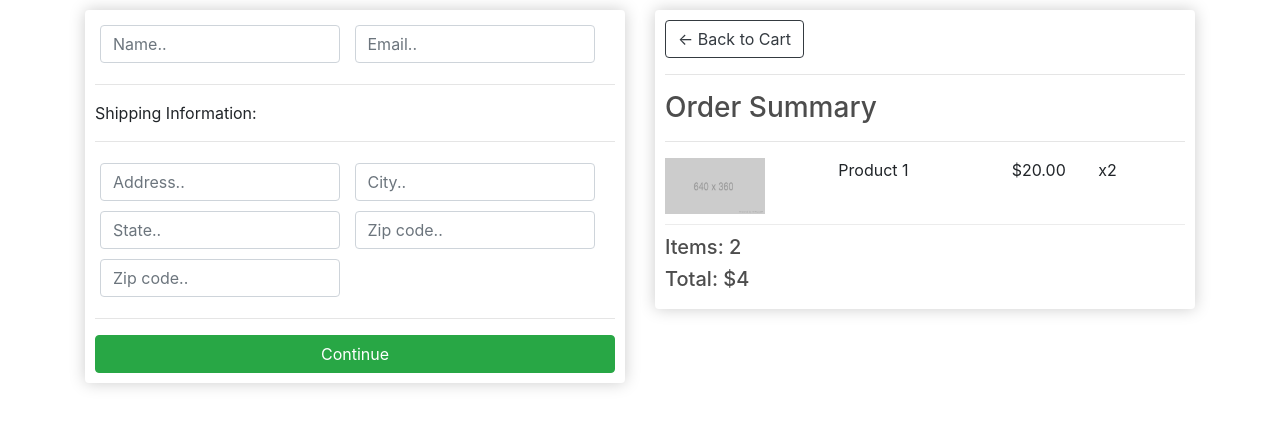
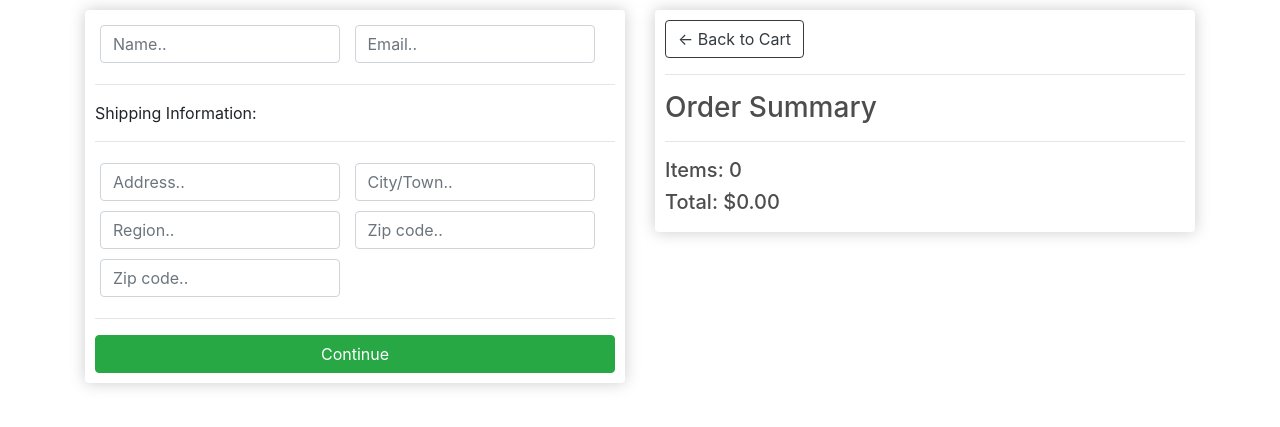
Before and after one commit to PerezChris99/Agri-Market-E-Commerce, a Django app: page /checkout/ in a window 1280 px wide. Shown: the part 57-484 px from the top of the page. Run offline with Django 4.2, Linux system fonts and the light colour scheme; some libraries are stand-ins or nearby versions.

Commit message:
data structure complete

```diff
--- a/store/templates/store/checkout.html
+++ b/store/templates/store/checkout.html
@@ -22,10 +22,10 @@
 							<input class="form-control" type="text" name="address" placeholder="Address..">
 						</div>
 						<div class="form-field">
-							<input class="form-control" type="text" name="city" placeholder="City..">
+							<input class="form-control" type="text" name="city" placeholder="City/Town..">
 						</div>
 						<div class="form-field">
-							<input class="form-control" type="text" name="state" placeholder="State..">
+							<input class="form-control" type="text" name="state" placeholder="Region..">
 						</div>
 						<div class="form-field">
 							<input class="form-control" type="text" name="zipcode" placeholder="Zip code..">
@@ -53,14 +53,17 @@
 				<hr>
 				<h3>Order Summary</h3>
 				<hr>
+				{% for item in items %}
 				<div class="cart-row">
-					<div style="flex:2"><img class="row-image" src="{% static 'images/placeholder.png' %}"></div>
-					<div style="flex:2"><p>Product 1</p></div>
-					<div style="flex:1"><p>$20.00</p></div>
-					<div style="flex:1"><p>x2</p></div>
+					<div style="flex:2"><img class="row-image" src="{{item.product.imageURL}}"></div>
+					<div style="flex:2"><p>{{item.product.name}}</p></div>
+					<div style="flex:1"><p>{{item.product.price}}</p></div>
+					<div style="flex:1"><p>x2{{item.quantity}}</p></div>
 				</div>
-				<h5>Items:   2</h5>
-				<h5>Total:   $4</h5>
+				{% endfor %}
+
+				<h5>Items: {{order.get_cart_items}}</h5>
+				<h5>Total: ${{order.get_cart_total|floatformat:2}}</h5>
 			</div>
 		</div>
 	</div>
--- a/store/views.py
+++ b/store/views.py
@@ -8,9 +8,26 @@ def store(request):
     return render(request, 'store/store.html', context)
 
 def cart(request):
-    context = {}
+
+    if request.user.is_authenticated:
+        customer = request.user.customer
+        order, created = Order.objects.get_or_create(customer=customer, complete=False)
+        items = order.orderitem_set.all()
+    else:
+        items = []
+        order = {'get_cart_total':0, 'get_cart_items':0}
+
+    context = {'items':items, 'order':order}
     return render(request, 'store/cart.html', context)
 
 def checkout(request):
-    context = {}
+    if request.user.is_authenticated:
+        customer = request.user.customer
+        order, created = Order.objects.get_or_create(customer=customer, complete=False)
+        items = order.orderitem_set.all()
+    else:
+        items = []
+        order = {'get_cart_total':0, 'get_cart_items':0}
+
+    context = {'items':items, 'order':order}
     return render(request, 'store/checkout.html', context)
```
Also changed, not shown: store/models.py (+17 -0 lines), store/templates/store/cart.html (+9 -7 lines), db.sqlite3, static/images/book_FgZAdki.jpg (added), static/images/shirt.png (added), static/images/shirt_R9zhwSv.jpg (added), static/images/shoes_JoaDLzE.jpg (added), static/images/shoes_laVJhun.jpg (added), static/images/shoes_nHFJSwP.jpg (added).
